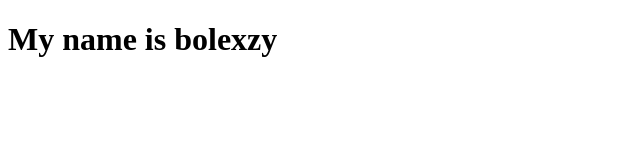
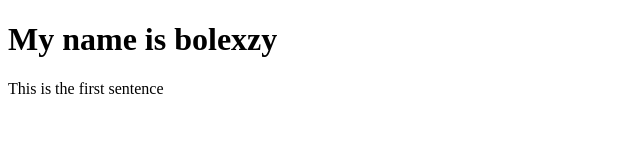
Before and after one commit to Bolexzy1/git-test, a plain HTML site: page index.html in a window 1280 px wide. Shown: the whole page, without its empty margins (0-640 px from the left). Drawn offline with Linux system fonts and the light colour scheme.

Commit message:
Second Commit

```diff
--- a/index.html
+++ b/index.html
@@ -8,5 +8,6 @@
 </head>
 <body>
     <h1>My name is bolexzy</h1>
+    <p>This is the first sentence</p>
 </body>
 </html>
```
